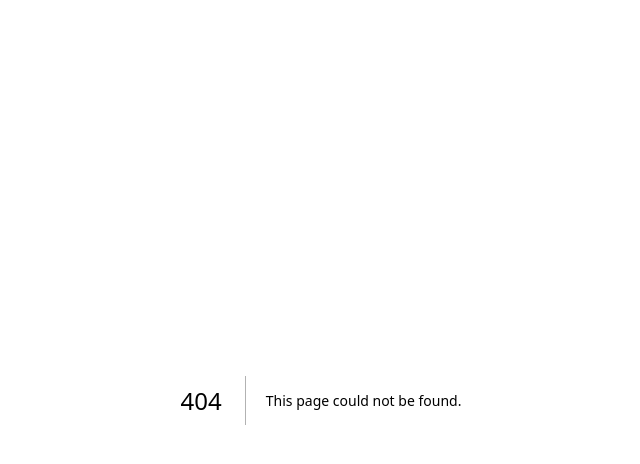
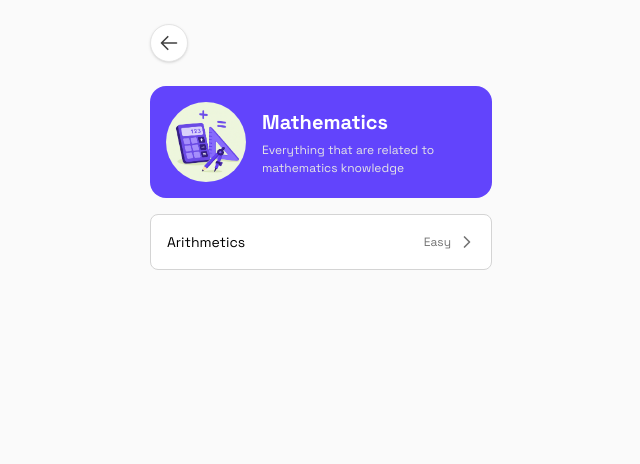
Before and after one commit to farhnnraal/fynix-app, a Next.js app: page /dashboard/topics/1 in a window 1280 px wide. Before the commit this address had no page. Shown: the top 464 px of the page, without its empty margins (319-959 px from the left). Built offline with nearby package versions, Linux system fonts and the light colour scheme.

Commit message:
feat : add topic details page

```diff
--- /dev/null
+++ b/app/dashboard/topics/[id]/page.tsx
@@ -0,0 +1,37 @@
+// Topic Details Page
+
+import TopicSelection from "@/components/ui/TopicSelection";
+import Image from "next/image";
+import Link from "next/link";
+
+export default function TopicDetailsPage() {
+  return (
+    <div className="w-full h-dvh flex flex-col max-w-[390px] mx-auto bg-neutral-50 min-h-screen relative">
+      <div className="overflow-y-auto p-6">
+        <Link
+          href="/dashboard"
+          className="w-[38px] h-[38px] bg-white rounded-full border border-neutral-200 flex items-center justify-center text-neutral-700 hover:bg-neutral-100 transition-colors duration-200 shadow-sm self-start mb-6"
+        >
+          <svg xmlns="http://www.w3.org/2000/svg" fill="none" viewBox="0 0 24 24" strokeWidth={2} stroke="currentColor" className="w-5 h-5">
+            <path strokeLinecap="round" strokeLinejoin="round" d="M10.5 19.5L3 12m0 0l7.5-7.5M3 12h18" />
+          </svg>
+        </Link>
+
+        <div className="p-4 rounded-2xl bg-primary-500 flex items-center gap-4 mb-4">
+          <Image src="/images/mathematics.jpg" alt="mathematics" width={80} height={80} className="rounded-full" />
+          <div className="space-y-1">
+            <h3 className="text-h3 text-white">Mathematics</h3>
+            <p className="text-caption text-neutral-200">Everything that are related to mathematics knowledge</p>
+          </div>
+        </div>
+
+        {/* Subtopic Selections */}
+        <div className="space-y-4">
+          <TopicSelection id="top_math_01" difficulty="Easy" title="Arithmetics" />
+        </div>
+      </div>
+    </div>
+  );
+}
+
+// dashboard/categories/:id/topics/:id
```
